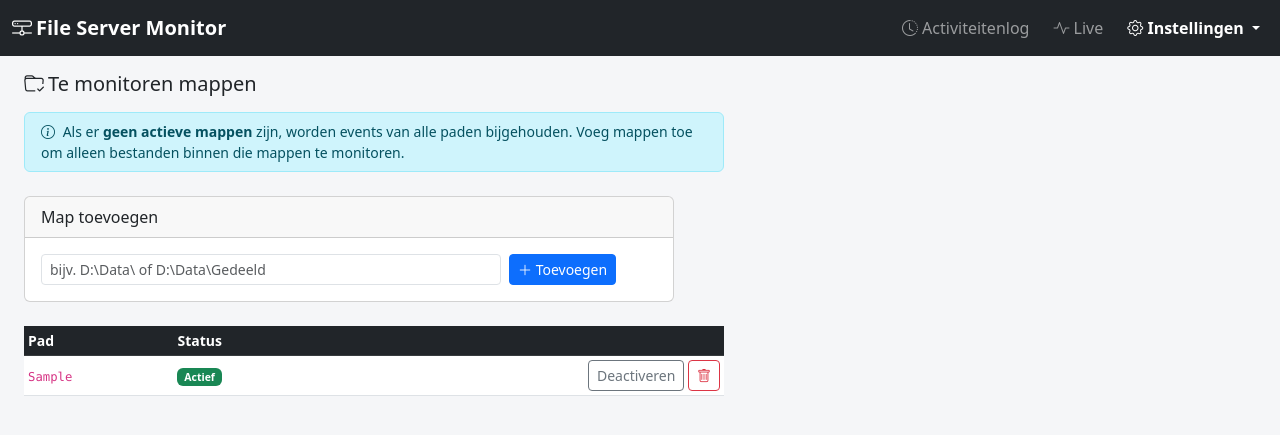
After one commit to voogdwessel-Voogd/fileserver-monitor, a Flask app: page /paths in a window 1280 px wide. The commit adds this page. Shown: the top 435 px of the page. Run offline with Flask 3, Linux system fonts and the light colour scheme; tables that the repository leaves empty hold one stand-in row (values such as "Sample post").

Commit message:
Add configurable watch paths to limit monitoring to specific folders
- db.py: new WatchPath model (path, is_active)
- monitor.py: filter events to only include paths under active watch paths;
  if no paths configured all paths are monitored
- app.py: /paths routes to add, toggle and delete watch paths
- templates/paths.html: management page
- templates/base.html: Mappen item added to Instellingen dropdown

Co-Authored-By: Claude Sonnet 4.6 <noreply@anthropic.com>

```diff
--- a/app.py
+++ b/app.py
@@ -2,7 +2,7 @@ from flask import Flask, render_template, request, redirect, url_for, flash, jso
 from datetime import datetime, timedelta
 
 from config import Config
-from db import db, FileAccess, ServerConfig, AccountFilter, AppSetting, get_setting
+from db import db, FileAccess, ServerConfig, AccountFilter, WatchPath, AppSetting, get_setting
 from monitor import EventLogMonitor
 
 app = Flask(__name__)
@@ -138,6 +138,42 @@ def update_settings():
     return redirect(url_for('settings_page'))
 
 
+@app.route('/paths')
+def paths():
+    all_paths = WatchPath.query.all()
+    return render_template('paths.html', paths=all_paths)
+
+
+@app.route('/paths/add', methods=['POST'])
+def add_path():
+    path = request.form.get('path', '').strip()
+    if not path:
+        flash('Pad is verplicht', 'error')
+        return redirect(url_for('paths'))
+    db.session.add(WatchPath(path=path))
+    db.session.commit()
+    flash(f'Map "{path}" toegevoegd', 'success')
+    return redirect(url_for('paths'))
+
+
+@app.route('/paths/<int:path_id>/toggle', methods=['POST'])
+def toggle_path(path_id):
+    p = db.get_or_404(WatchPath, path_id)
+    p.is_active = not p.is_active
+    db.session.commit()
+    return redirect(url_for('paths'))
+
+
+@app.route('/paths/<int:path_id>/delete', methods=['POST'])
+def delete_path(path_id):
+    p = db.get_or_404(WatchPath, path_id)
+    label = p.path
+    db.session.delete(p)
+    db.session.commit()
+    flash(f'Map "{label}" verwijderd', 'success')
+    return redirect(url_for('paths'))
+
+
 @app.route('/accounts')
 def accounts():
     all_filters = AccountFilter.query.all()
--- a/monitor.py
+++ b/monitor.py
@@ -118,7 +118,10 @@ class EventLogMonitor:
             return
 
         with self.app.app_context():
+            from db import WatchPath
             patterns = [f.pattern for f in AccountFilter.query.filter_by(is_active=True).all()]
+            watch_paths = [p.path.rstrip('\\').lower()
+                           for p in WatchPath.query.filter_by(is_active=True).all()]
 
             new_entries = []
             for ev in events:
@@ -132,6 +135,9 @@ class EventLogMonitor:
                 username = f'{domain}\\{user}' if domain else user
 
                 if patterns and not _matches_account(username, patterns):
+                    continue
+
+                if watch_paths and not any(obj.lower().startswith(p) for p in watch_paths):
                     continue
 
                 ts_raw = (ev.get('TC') or '')[:19]  # YYYY-MM-DDTHH:MM:SS
--- a/templates/base.html
+++ b/templates/base.html
@@ -22,7 +22,7 @@
                     <i class="bi bi-activity"></i> Live
                 </a>
                 <div class="nav-item dropdown">
-                    <a class="nav-link dropdown-toggle {% if request.endpoint in ('settings_page', 'accounts', 'servers') %}active{% endif %}"
+                    <a class="nav-link dropdown-toggle {% if request.endpoint in ('settings_page', 'accounts', 'servers', 'paths') %}active{% endif %}"
                        href="#" role="button" data-bs-toggle="dropdown">
                         <i class="bi bi-gear"></i> Instellingen
                     </a>
@@ -37,6 +37,12 @@
                             <a class="dropdown-item {% if request.endpoint == 'accounts' %}active{% endif %}"
                                href="{{ url_for('accounts') }}">
                                 <i class="bi bi-person-check me-1"></i>Accounts
+                            </a>
+                        </li>
+                        <li>
+                            <a class="dropdown-item {% if request.endpoint == 'paths' %}active{% endif %}"
+                               href="{{ url_for('paths') }}">
+                                <i class="bi bi-folder-check me-1"></i>Mappen
                             </a>
                         </li>
                         <li>
--- /dev/null
+++ b/templates/paths.html
@@ -0,0 +1,71 @@
+{% extends 'base.html' %}
+{% block content %}
+
+<h5 class="mb-3"><i class="bi bi-folder-check me-1"></i>Te monitoren mappen</h5>
+
+<div class="alert alert-info py-2 small mb-4" style="max-width: 700px;">
+    <i class="bi bi-info-circle me-1"></i>
+    Als er <strong>geen actieve mappen</strong> zijn, worden events van alle paden bijgehouden.
+    Voeg mappen toe om alleen bestanden binnen die mappen te monitoren.
+</div>
+
+<div class="card mb-4" style="max-width: 650px;">
+    <div class="card-header">Map toevoegen</div>
+    <div class="card-body">
+        <form method="post" action="{{ url_for('add_path') }}" class="row g-2">
+            <div class="col-md-9">
+                <input type="text" name="path" class="form-control form-control-sm"
+                       placeholder="bijv. D:\Data\ of D:\Data\Gedeeld" required>
+            </div>
+            <div class="col-auto">
+                <button type="submit" class="btn btn-sm btn-primary">
+                    <i class="bi bi-plus-lg"></i> Toevoegen
+                </button>
+            </div>
+        </form>
+    </div>
+</div>
+
+{% if paths %}
+<table class="table table-sm table-hover align-middle" style="max-width: 700px;">
+    <thead class="table-dark">
+        <tr>
+            <th>Pad</th>
+            <th>Status</th>
+            <th></th>
+        </tr>
+    </thead>
+    <tbody>
+        {% for p in paths %}
+        <tr>
+            <td><code>{{ p.path }}</code></td>
+            <td>
+                {% if p.is_active %}
+                    <span class="badge bg-success">Actief</span>
+                {% else %}
+                    <span class="badge bg-secondary">Inactief</span>
+                {% endif %}
+            </td>
+            <td class="text-end">
+                <form method="post" action="{{ url_for('toggle_path', path_id=p.id) }}" class="d-inline">
+                    <button class="btn btn-sm btn-outline-secondary">
+                        {% if p.is_active %}Deactiveren{% else %}Activeren{% endif %}
+                    </button>
+                </form>
+                <form method="post" action="{{ url_for('delete_path', path_id=p.id) }}"
+                      class="d-inline"
+                      onsubmit="return confirm('Map &quot;{{ p.path }}&quot; verwijderen?')">
+                    <button class="btn btn-sm btn-outline-danger">
+                        <i class="bi bi-trash"></i>
+                    </button>
+                </form>
+            </td>
+        </tr>
+        {% endfor %}
+    </tbody>
+</table>
+{% else %}
+<p class="text-muted small">Nog geen mappen ingesteld — alle paden worden gemonitord.</p>
+{% endif %}
+
+{% endblock %}
```
Also changed, not shown: db.py (+9 -0 lines).
